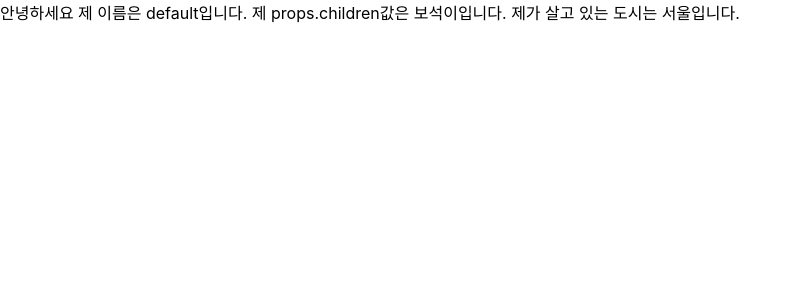
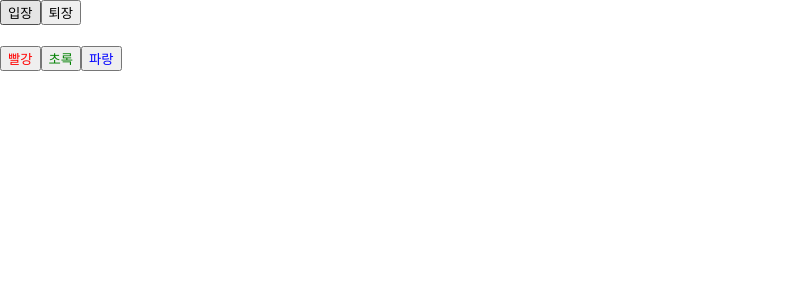
Before and after one commit to BrynnaWee/react0202, a React (Create React App) app: page / in a window 1280 px wide. Shown: the top 300 px of the page, without its empty margins (0-802 px from the left). Built offline with nearby package versions, Linux system fonts and the light colour scheme.

Commit message:
state까지 정리

```diff
--- a/package.json
+++ b/package.json
@@ -10,6 +10,7 @@
     "react": "^17.0.2",
     "react-dom": "^17.0.2",
     "react-scripts": "5.0.0",
+    "server": "^1.0.37",
     "web-vitals": "^2.1.4"
   },
   "scripts": {
@@ -35,5 +36,6 @@
       "last 1 firefox version",
       "last 1 safari version"
     ]
-  }
+  },
+  "homepage": "/detest/"
 }
--- a/src/App.js
+++ b/src/App.js
@@ -1,9 +1,13 @@
 import './App.css';
 import MyComponent from './MyComponent';
+import Counter from './Counter';
+import Say from './Say';
 
 function App() {
   return (
-    <MyComponent city={'서울'}>보석이</MyComponent>
+    // <MyComponent city={'서울'}>보석이</MyComponent>
+    // <Counter />
+    <Say />
   );
 }
 
--- /dev/null
+++ b/src/Counter.js
@@ -0,0 +1,41 @@
+import React, { Component } from 'react';
+
+class Counter extends Component {
+
+    constructor(props) {
+        super(props);
+
+        this.state = {
+            number :0
+        }
+    }
+
+
+    render() {
+
+        const { number } = this.state;
+
+        return (
+            <div>
+                <h1>{number}</h1>
+                <button
+                onClick = {()=>{
+                    // this.setState({number:number+1})
+
+
+                    this.setState(prevState => {
+                        return {
+                            number : prevState.nunber+1
+                        };
+                    });
+
+                    this.setState(prevState => ({number: prevState.number+1}));
+
+                }}
+                > +1 </button>
+            </div>
+        );
+    }
+}
+
+export default Counter;
--- /dev/null
+++ b/src/Say.js
@@ -0,0 +1,25 @@
+import React,{useState} from 'react';
+
+const Say = () => {
+
+    const [ message, setMessage ] = useState(''); // 초깃값 ''(공백)을 넣어줬을 뿐 별다른 의미없다.
+    const onClickEvent = () => setMessage('안녕하세요');
+    const onClickLeave = () => setMessage('안녕히 가세요');
+
+    const [ color, setColor ] = useState('black');
+
+    return (
+        <div>
+            <button onClick={onClickEvent}>입장</button>
+            <button onClick={onClickLeave}>퇴장</button>
+            <h1 style={{color}}>{message}</h1>
+
+            <button style={{color:'red'}} onClick={()=>setColor('red')}>빨강</button>
+            <button style={{color:'green'}} onClick={()=>setColor('green')}>초록</button>
+            <button style={{color:'blue'}} onClick={()=>setColor('blue')}>파랑</button>
+
+        </div>
+    );
+};
+
+export default Say;
```
Also changed, not shown: 1 other file (tests, documents, lock files or other folders).
